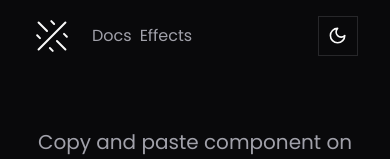
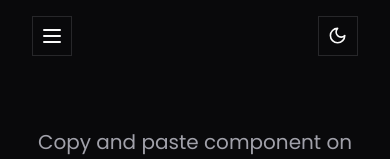
Before and after one commit to StepAsideLiL/effects, a Next.js app: page / in a window 390 px wide. Shown: the top 159 px of the page. Built offline with nearby package versions, Linux system fonts and the light colour scheme.

Commit message:
update: responsive navbar

```diff
--- a/components/templates/navbar.tsx
+++ b/components/templates/navbar.tsx
@@ -2,14 +2,19 @@ import React from "react";
 import { ModeToggle } from "./mode-toggle";
 import Logo from "@/components/uis/logo";
 import NavMenu from "./nav-menu";
+import EffectsMenuSheet from "./effects-menu-sheet";
 
 export default function Navbar() {
   return (
     <header className="container py-4 flex justify-between items-center">
-      <div className="flex items-center gap-5">
+      <div className="lg:flex hidden items-center gap-5">
         <Logo variant="link" />
 
         <NavMenu />
+      </div>
+
+      <div className="lg:hidden block">
+        <EffectsMenuSheet />
       </div>
 
       <div>
```
